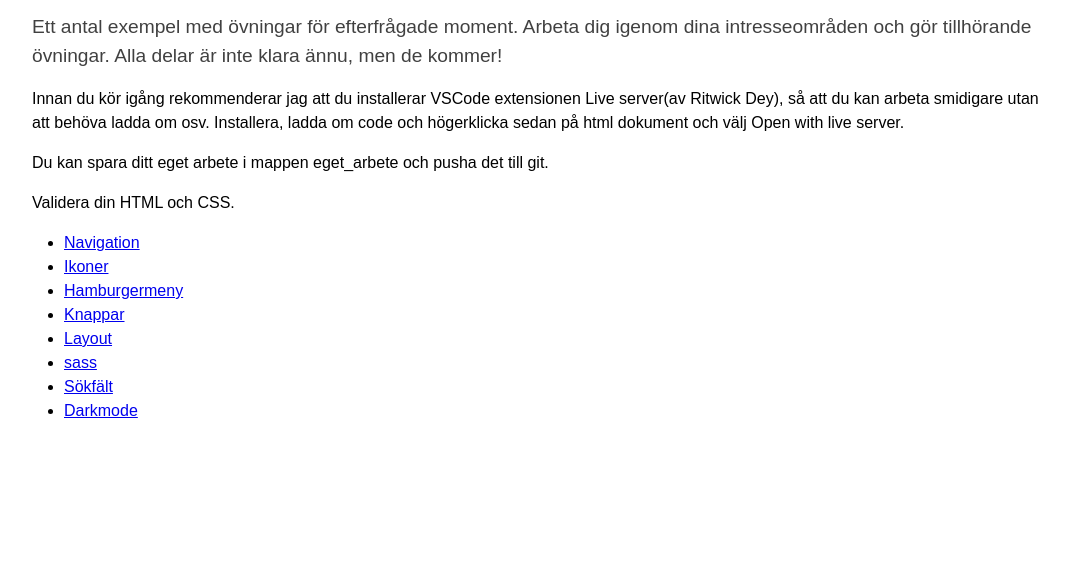
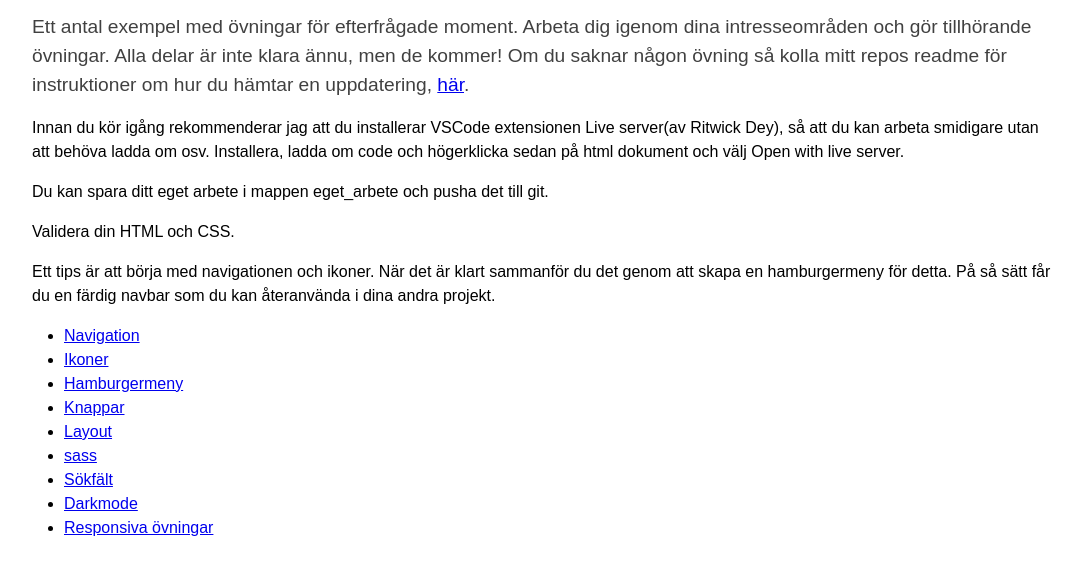
Before and after one commit to jensadev/wu-ovningar, a plain HTML site: page docs/index.html in a window 1280 px wide. Shown: the part 145-720 px from the top of the page, without its empty margins (96-1177 px from the left). Drawn offline with Linux system fonts and the light colour scheme.

Commit message:
fixes and responsive

```diff
--- a/docs/index.html
+++ b/docs/index.html
@@ -13,7 +13,8 @@
         <h1>Övningar och exempel</h1>
         <h2>Webbutveckling</h2>
         <p class="lead">Ett antal exempel med övningar för efterfrågade moment. Arbeta dig igenom dina intresseområden
-            och gör tillhörande övningar. Alla delar är inte klara ännu, men de kommer!
+            och gör tillhörande övningar. Alla delar är inte klara ännu, men de kommer! Om du saknar någon övning så kolla
+            mitt repos readme för instruktioner om hur du hämtar en uppdatering, <a href="https://github.com/jensnti/wu-januari">här</a>.
         </p>
         <p>Innan du kör igång rekommenderar jag att du installerar VSCode extensionen Live server(av Ritwick Dey), så att du kan
             arbeta smidigare utan att behöva ladda om osv.
@@ -21,6 +22,8 @@
         </p>
         <p>Du kan spara ditt eget arbete i mappen eget_arbete och pusha det till git.</p>
         <p>Validera din HTML och CSS.</p>
+        <p>Ett tips är att börja med navigationen och ikoner. När det är klart sammanför du det genom att skapa en
+            hamburgermeny för detta. På så sätt får du en färdig navbar som du kan återanvända i dina andra projekt.</p>
         <ul class="uppgifter">
             <li><a href="navigation/">Navigation</a></li>
             <li><a href="ikoner/">Ikoner</a></li>
@@ -30,6 +33,7 @@
             <li><a href="sass/">sass</li>
             <li><a href="search/">Sökfält</a></li>
             <li><a href="darkmode/">Darkmode</a></li>
+            <li><a href="responsive/">Responsiva övningar</a></li>
         </ul>
     </main>
 </body>
--- /dev/null
+++ b/docs/responsive/css/responsive.css
@@ -0,0 +1,77 @@
+/*
+  --breakpoint-xs: 0;
+  --breakpoint-sm: 576px;
+  --breakpoint-md: 768px;
+  --breakpoint-lg: 992px;
+  --breakpoint-xl: 1200px;
+*/
+
+body {
+    background-color: rgb(225,225,225);
+}
+h1 {
+    font-size: 1.6em;;
+}
+
+/* Extra small devices (phones, 576px and up) */
+@media (min-width: 576px) {
+    body {
+        background-color: rgb(200,200,200);
+    }
+    h1 {
+        font-size: 2.6em;;
+    }
+    main {
+        width: 90%;
+    }
+}
+
+/* Small devices (tablets, 768px and up) */
+@media (min-width: 768px) {
+    body {
+        background-color: rgb(150,150,150);
+    }
+    h1 {
+        font-size: 3.2em;;
+    }
+}
+
+/* Medium devices (desktops, 992px and up) */
+@media (min-width: 992px) {
+    body {
+        background-color: rgb(100,100,100);
+        color: rgba(255,255,255,0.85);
+    }
+    .lead {
+        color: rgba(255,255,255,0.8);
+    }
+    a {
+        color: rgba(255,255,255, 0.5);
+    }
+    h2 {
+        color: rgba(255,255,255,0.8);
+    }
+    main {
+        width: 80%;
+    }
+}
+
+/* Large devices (large desktops, 1200px and up) */
+@media (min-width: 1200px) {
+    body {
+        background-color: rgb(50,50,50);
+        color: rgba(225,225,225,0.85);
+    }
+    .lead {
+        color: rgba(225,225,225,0.8);
+    }
+    a {
+        color: rgba(225,225,225, 0.5);
+    }
+    h2 {
+        color: rgba(225,225,225,0.8);
+    }
+    main {
+        width: 60%;
+    }
+}
```
Also changed, not shown: docs/responsive/index.html (added, +51 -0 lines).
